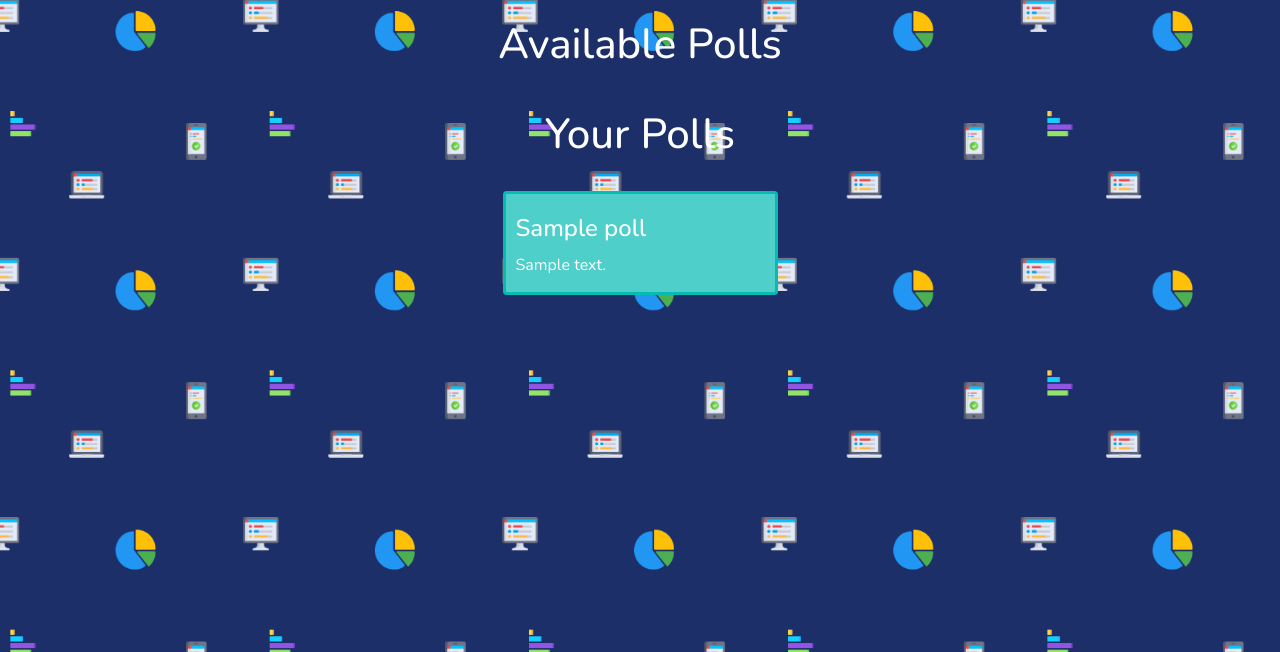
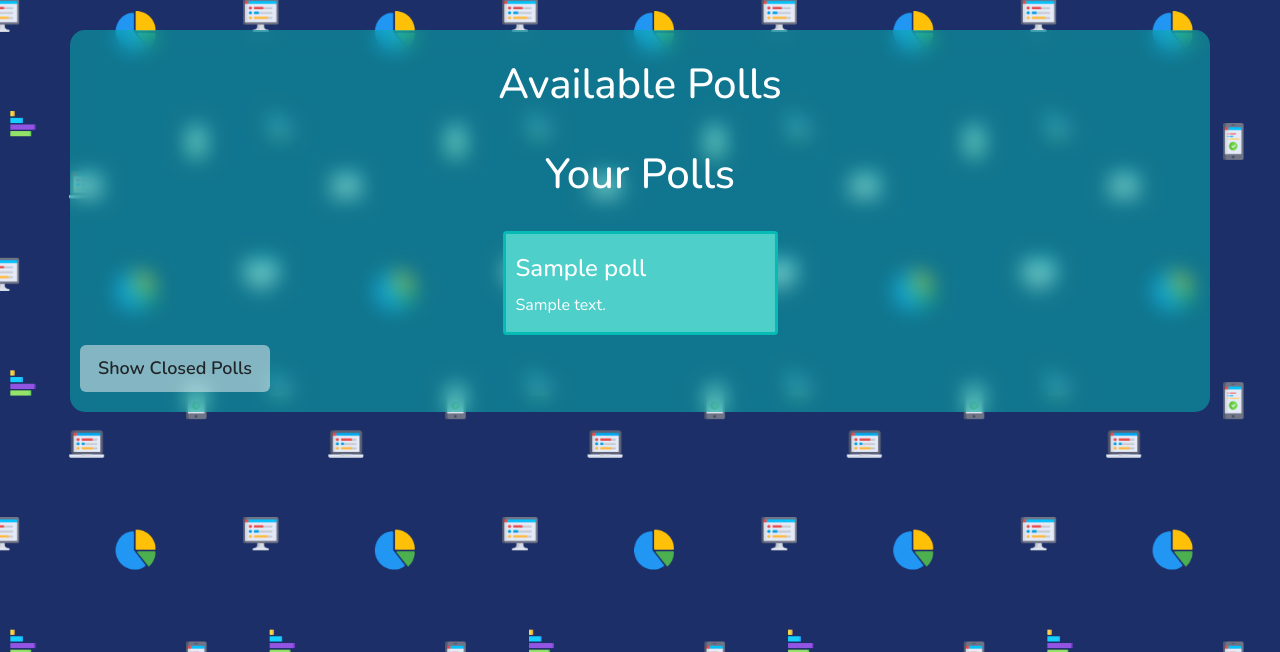
Before and after one commit to egger0a6/sole-pole, a Django app: page /polls/ in a window 1280 px wide. Shown: the part 60-712 px from the top of the page. Run offline with Django 4.2, Linux system fonts and the light colour scheme; a user stored in the database is signed in; tables that the repository leaves empty hold one stand-in row (values such as "Sample post").

Commit message:
add styling

```diff
--- a/main_app/static/css/polls/poll-index.css
+++ b/main_app/static/css/polls/poll-index.css
@@ -1,3 +1,25 @@
+.main-container {
+  padding: 10px;
+  border-radius: 15px;
+  background: rgba(5,187,180,0.5);
+}
+
+@supports (-webkit-backdrop-filter: none) or (backdrop-filter: none) {
+  .main-container {
+    -webkit-backdrop-filter: blur(10px);
+    backdrop-filter: blur(10px);
+  }
+}
+
+.list-group-item {
+  background: rgb(100, 149, 237);
+}
+
+.list-group-item > a {
+  text-decoration: none;
+  color: var(--text-color);
+}
+
 .card-container {
   padding: 0 30px;
   display: flex;
--- a/main_app/templates/polls/detail.html
+++ b/main_app/templates/polls/detail.html
@@ -16,7 +16,7 @@
     {% if poll.notes %}
       <h2>{{ poll.notes }}</h2>
     {% endif %}
-      <h3>{{ poll.expires|timeuntil }}</h3>
+    <h3>{{ poll.expires|timeuntil }}</h3>
     {% if user.id == poll.user_id %}
       <div class="poll-actions">
         <a href="{% url 'polls_update' poll.id %}" class="btn warn">Edit</a>
--- a/main_app/templates/polls/index.html
+++ b/main_app/templates/polls/index.html
@@ -11,6 +11,7 @@
 
 {% block content %}
 
+  <div class="container main-container mt-5">
     <section class="page-header">
       <h1>Available Polls</h1>
     </section>
@@ -30,10 +31,10 @@
       {% endfor %}
     </section>
 
+    {% if user.is_authenticated %}
       <section class="page-header">
         <h1>Your Polls</h1>
       </section>
-{% if user.is_authenticated %}
       <section class="card-container">
         {% for poll in user_polls %}
           <div class="card">
@@ -50,4 +51,26 @@
       </section>
     {% endif %}
 
+    <p>
+      <button class="btn collapse-btn" type="button" data-bs-toggle="collapse" data-bs-target="#collapse-expired" aria-expanded="false" aria-controls="collapse-expired">
+        Show Closed Polls
+      </button>
+    </p>
+    <div class="collapse" id="collapse-expired">
+      <ul class="list-group">
+        {% for poll in expired_polls %}
+          <li class="list-group-item d-flex justify-content-between align-items-start">
+            <a href="{% url 'polls_detail' poll.id %}">
+              <div class="ms-2 me-auto">
+                <h3>{{ poll.title }}</h3>
+                <h4>{{ poll.notes }}</h4>
+                <h4>Closes ~ {{ poll.expires|timeuntil }}</h4>
+              </div>
+            </a>
+          </li>
+        {% endfor %}
+      </ul>
+    </div>
+  </div>
+
 {% endblock %}
```
Lines whose indentation alone changed are shown as unchanged.
